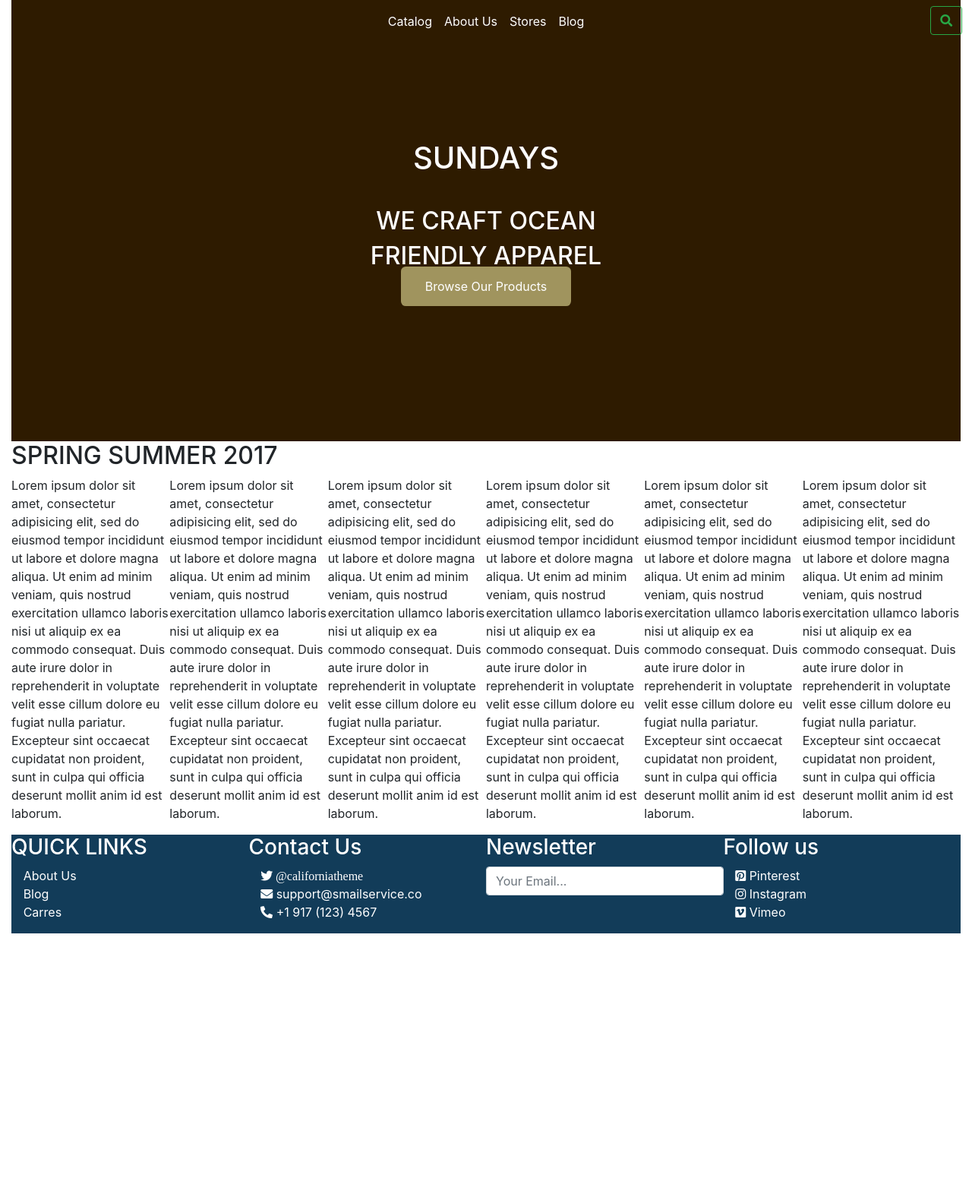
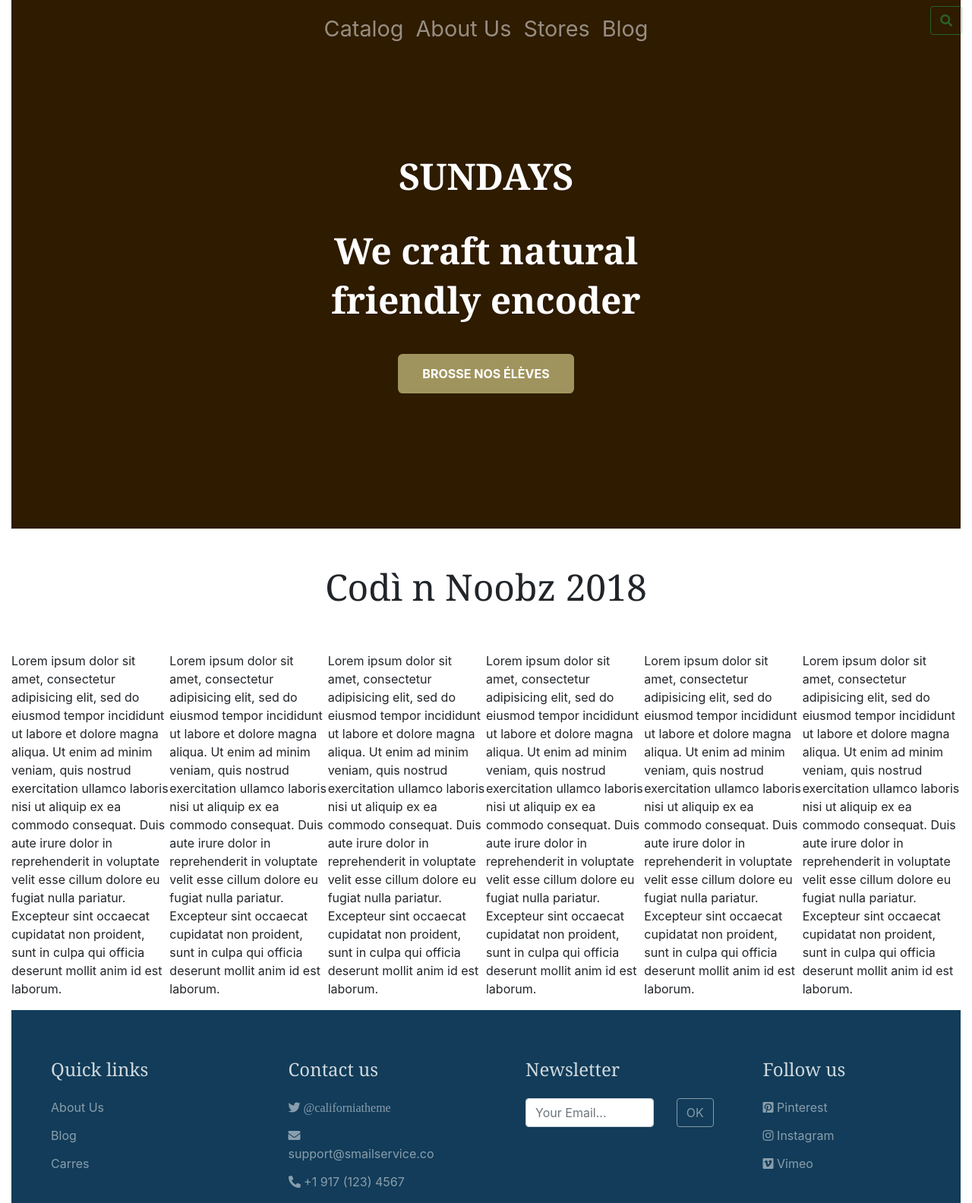
Before and after one commit to NekoJakkaru/Boutique, a plain HTML site: page index.html in a window 1280 px wide. Shown: the top 1584 px of the page at 76% size. Before the commit the page ends 1229 px from the top, so only its background shows below. Drawn offline with nearby package versions, Linux system fonts and the light colour scheme.

Commit message:
JS Start

```diff
--- a/css/sass/style.scss
+++ b/css/sass/style.scss
@@ -1,4 +1,5 @@
-body, html {
+body,
+html {
     height: 100%;
 }
 
@@ -6,27 +7,69 @@ header {
     background-color: #2E1B00;
     color: white;
     padding-bottom: 12rem;
+
+    ul {
+        li {
+            font-size: 1.8rem;
+
+            a {
+                opacity: 0.5;
+            }
+        }
+    }
+
+    h2 {
+        font-size: 3rem;
+        font-weight: bold;
+    }
 }
 
+main {
+    h2 {
+        text-align: center;
+        padding: 3rem 0;
+        font-weight: lighter;
+        font-size: 3rem;
+    }
+}
 
 footer {
     background-color: #123C59;
     color: white;
-    ul{
-        padding-left: 5%;
-        li{
+
+    div {
+        justify-content: space-around;
+    }
+
+    h3 {
+        padding: 4rem 0 1rem;
+        font-size: 1.5rem;
+        font-weight: lighter;
+        opacity: 0.8;
+    }
+
+    ul {
+        padding: 0;
+
+        li {
             list-style-type: none;
+            padding-bottom: 0.8rem;
 
+            a {
+                opacity: 0.5;
+            }
         }
     }
 }
 
-a{
+a {
     color: white;
+
     &:hover {
         text-decoration: none;
         font-weight: bolder;
         color: white;
+        opacity: 1;
     }
 }
 
@@ -38,7 +81,12 @@ a{
     background-color: #A0945E;
     border-radius: 0.4rem;
     padding: 1rem 2rem;
-    margin-top: 10rem;
+    text-transform: uppercase;
+    font-weight: bolder;
+}
+
+#relou {
+    padding-bottom: 3rem;
 }
 
 #search {
@@ -47,11 +95,23 @@ a{
     top: 1%;
 }
 
+.btn {
+    opacity: 0.5;
+
+    &:hover {
+        opacity: 1;
+    }
+}
+
 h1 {
     padding-top: 8rem;
     padding-bottom: 2rem;
+    font-size: 3rem;
 }
 
-h2:nth-child(2) {
-    color: purple;
+h1,
+h2,
+h3 {
+    font-family: 'Noto Serif', serif;
+    font-weight: bolder;
 }
--- a/index.html
+++ b/index.html
@@ -4,6 +4,7 @@
 <head>
     <meta charset="utf-8">
     <meta name="viewport" content="width=device-width, initial-scale=1.0">
+    <link href="https://fonts.googleapis.com/css?family=Noto+Serif:400,700" rel="stylesheet">
     <link rel="stylesheet" href="node_modules/bootstrap/dist/css/bootstrap.min.css">
     <link rel="stylesheet" href="https://use.fontawesome.com/releases/v5.1.0/css/all.css" integrity="sha384-lKuwvrZot6UHsBSfcMvOkWwlCMgc0TaWr+30HWe3a4ltaBwTZhyTEggF5tJv8tbt" crossorigin="anonymous">
     <link rel="stylesheet" href="css/style.css">
@@ -42,13 +43,13 @@
 
 
             <h1>SUNDAYS</h1>
-            <h2>WE CRAFT OCEAN</h2>
-            <h2>FRIENDLY APPAREL</h2>
-            <a href="#" id="button">Browse Our Products</a>
+            <h2>We craft natural</h2>
+            <h2 id="relou">friendly encoder</h2>
+            <a href="#" id="button">BROSSE NOS élèves</a>
 
         </header>
         <main>
-            <h2>SPRING SUMMER 2017</h2>
+            <h2>Codì n Noobz 2018</h2>
             <div class="row no-gutters">
                 <div class="col-xs-12 col-md-6 col-lg-3 col-xl-2">
                     <p>Lorem ipsum dolor sit amet, consectetur adipisicing elit, sed do eiusmod tempor incididunt ut labore et dolore magna aliqua. Ut enim ad minim veniam, quis nostrud exercitation ullamco laboris nisi ut aliquip ex ea commodo consequat.
@@ -79,37 +80,44 @@
         </main>
         <footer>
             <div class="row no-gutters">
-                <div class="col-12 col-lg-3">
-                    <h3>QUICK LINKS</h3>
+                <div class="col-12 col-lg-2">
+                    <h3>Quick links</h3>
                     <ul>
-                        <li>About Us</li>
-                        <li>Blog</li>
-                        <li>Carres</li>
+                        <li><a>About Us</a></li>
+                        <li><a>Blog</a></li>
+                        <li><a>Carres</a></li>
                     </ul>
                 </div>
-                <div class="col-12 col-lg-3">
-                    <h3>Contact Us</h3>
+                <div class="col-12 col-lg-2">
+                    <h3>Contact us</h3>
                     <ul>
                         <li>
-                            <i class="fab fa-twitter"><a href="#"> @californiatheme</a></i>
+                            <a href="#"><i class="fab fa-twitter"> @californiatheme</a></i>
                         </li>
                         <li>
-                            <i class="fas fa-envelope"></i><a href="#"> support@smailservice.co</a>
+                            <a href="#"><i class="fas fa-envelope"></i> support@smailservice.co</a>
                         </li>
                         <li>
-                            <i class="fas fa-phone" id="tel"></i><a href="#"> +1 917 (123) 4567</a>
+                            <a href="#"><i class="fas fa-phone" id="tel"></i> +1 917 (123) 4567</a>
                         </li>
                     </ul>
                 </div>
-                <div class="col-12 col-lg-3">
+                <div class="col-12 col-lg-2">
                     <h3>Newsletter</h3>
                     <form>
-                        <div class="form-group">
-                            <input type="email" class="form-control" id="exampleInputEmail1" aria-describedby="emailHelp" placeholder="Your Email...">
+                        <div class="row">
+                            <div class="col-10">
+                                <input type="email" class="form-control" id="exampleInputEmail1" aria-describedby="emailHelp" placeholder="Your Email...">
+
+                            </div>
+                            <div class="col-2">
+                                <button type="button" class="btn btn-outline-light">OK</button>
+
+                            </div>
                         </div>
                     </form>
                 </div>
-                <div class="col-12 col-lg-3">
+                <div class="col-12 col-lg-2">
                     <h3>Follow us</h3>
                     <ul>
                         <li><a href="#"><i class="fab fa-pinterest-square"></i> Pinterest</a></li>
```
Also changed, not shown: css/style.css, package-lock.json (added), 1 other file.
